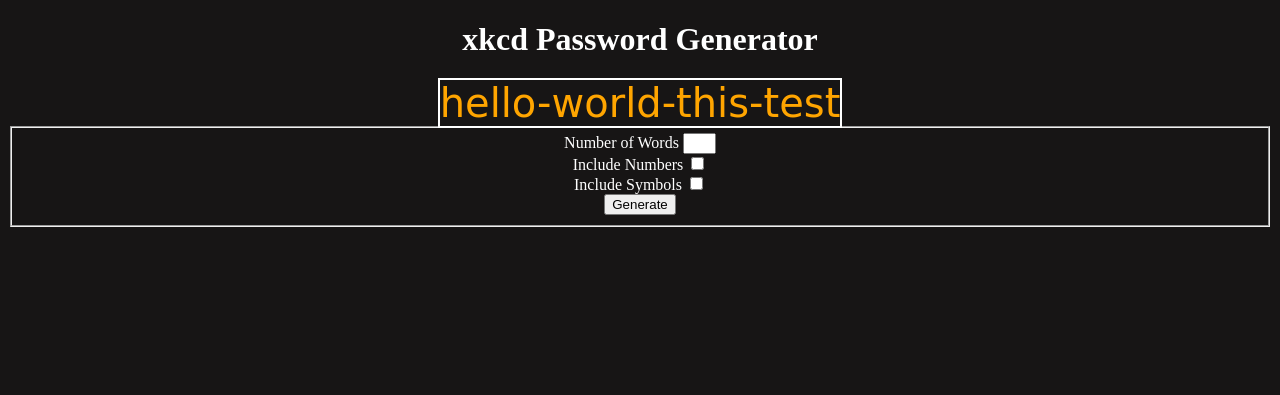
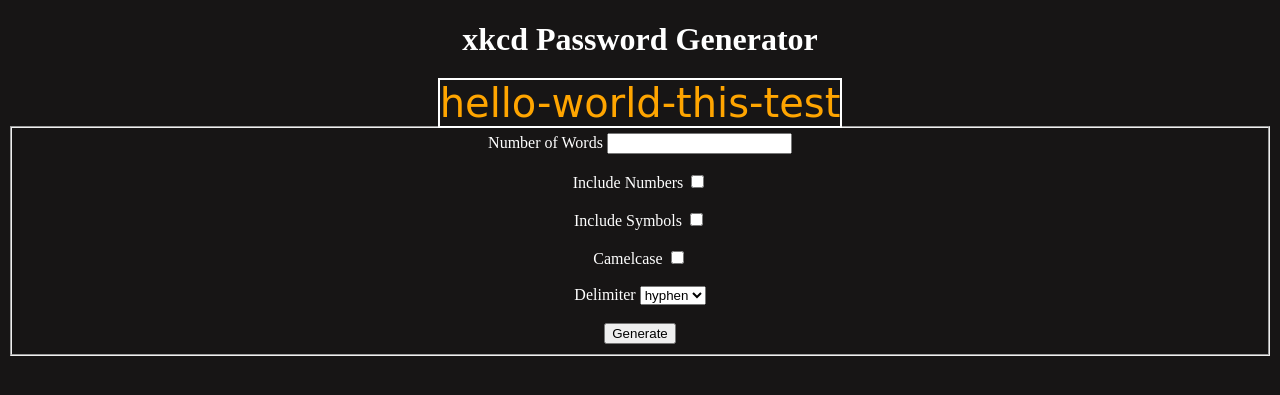
Before and after one commit to mihirp93/p2, a PHP site: page / in a window 1280 px wide. Shown: the top 395 px of the page. Run offline with PHP 8.4, Linux system fonts and the light colour scheme.

Commit message:
adding some more criteria for password generation such as delimiter and camelcase format

```diff
--- a/index.php
+++ b/index.php
@@ -13,13 +13,29 @@
         <form>
             <fieldset>
                 <label for="numOfWords">Number of Words</label>
-                <input type="text" name="numOfWords" maxlength="1" size="1" required autocomplete="off"/>
+                <input type="text" name="numOfWords"  required autocomplete="off"/>
+                <br>
                 <br>
                 <label for="includeNumbers">Include Numbers</label>
                 <input type="checkbox" name="includeNumbers"/>
                 <br>
+                <br>
                 <label for="includeSymbols">Include Symbols</label>
                 <input type="checkbox" name="includeSymbols"/>
+                <br>
+                <br>
+                <label for="useCamelCase">Camelcase</label>
+                <input type="checkbox" name="useCamelCase"/>
+                <br>
+                <br>
+                <label for="delimiter">Delimiter</label>
+                <select name="delimiter">
+                    <option value="">None</option>
+                    <option value="-" selected>hyphen</option>
+                    <option value=".">period</option>
+                    <option value=",">comma</option>
+                </select>
+                <br>
                 <br>
                 <input type="submit" value="Generate"/>
             </fieldset>
--- a/logic.php
+++ b/logic.php
@@ -64,10 +64,48 @@
     # getSymbolsCheckBoxValue()
 
     ##############################################################################
-    function generatePassword($numWords,$numbersSwitch, $symbolsSwitch) {
+    function getCamelCaseCheckBoxValue() {
     ##############################################################################
-    # Purpose of this function is to generate a password based on the criteria
-    # provided.
+    # Purpose of this function is to return the value of the camelcase checkbox.
+    # On - Checkbox was selected to generate password using camelcase format.
+    # Off - Checkbox was not selected.
+
+        if (isset($_GET["useCamelCase"])) {
+            $camelCaseValue = $_GET["useCamelCase"];
+        }
+        else {
+            $camelCaseValue = "off";
+        }
+
+        return $camelCaseValue;
+    }
+    # getSymbolsCheckBoxValue()
+
+    ##############################################################################
+    function getDelimiter() {
+    ##############################################################################
+    # Get the delimter selected by the user. Default delimter is a hyphen('-').
+
+        if (isset($_GET["delimiter"])) {
+            $delimiter = $_GET["delimiter"];
+        }
+        else {
+            $delimiter = "-";
+        }
+        return $delimiter;
+    }
+    # getDelimiter()
+
+    ##############################################################################
+    function generatePassword($numWords, $numbersSwitch, $symbolsSwitch,
+                              $camelCaseSwitch, $separator) {
+    ##############################################################################
+    # Generate a password based on the criteria provided as follows :
+    # 1. How many word to include in the password?
+    # 2. Should numbers be included?
+    # 3. Should special symbols be included?
+    # 4. Should the password be formatted in a camelcase format?
+    # 5. Should the words by delimited by a character?
 
         # hold the generated password.
         $password = "";
@@ -88,14 +126,23 @@
         $randLen = count($randKeys);
 
         if ($randLen === 1) {
-            $password = $words[$randKeys];
+            $randomWord = $words[$randKeys];
+            if ($camelCaswSwitch === "on") {
+                $randomWord = ucfirst($randomWord);
+            }
+            $password = $randomWord;
         }
         else {
             for ($i = 0; $i < $randLen; $i++) {
+                $randomWord = $words[$randKeys[$i]];
+                if ($camelCaseSwitch === "on") {
+                    $randomWord = ucfirst($randomWord);
+                }
+
                 if ($i > 0) {
-                    $password = $password."-";
+                    $password = $password.$separator;
                 }
-                $password = $password.$words[$randKeys[$i]];
+                $password = $password.$randomWord;
             }
         }
 
@@ -114,10 +161,11 @@
         # return the generated password
         return $password;
     }
+    # generatePassword()
 
     # Number of words desired in the password.
     $numOfWords = getNumberOfWords();
-    if ($numOfWords === -1){
+    if ($numOfWords === -1 or ($numOfWords > 5)){
         $isIncorrectNum = 1;
         $numOfWords = 3;
     }
@@ -130,7 +178,14 @@
     # Should symbols be included in the password?
     $includeSymbols = getSymbolsCheckBoxValue();
 
+    # Should the password be in camelcase format?
+    $camelCaseFlag = getCamelCaseCheckBoxValue();
+
+    # Get delimiter.
+    $delimitBy = getDelimiter();
+
     # Generate a password
-    $generatedPassword = generatePassword($numOfWords,$includeNumbers,$includeSymbols);
+    $generatedPassword = generatePassword($numOfWords,$includeNumbers,$includeSymbols,
+                                          $camelCaseFlag, $delimitBy);
 
 ?>
```
